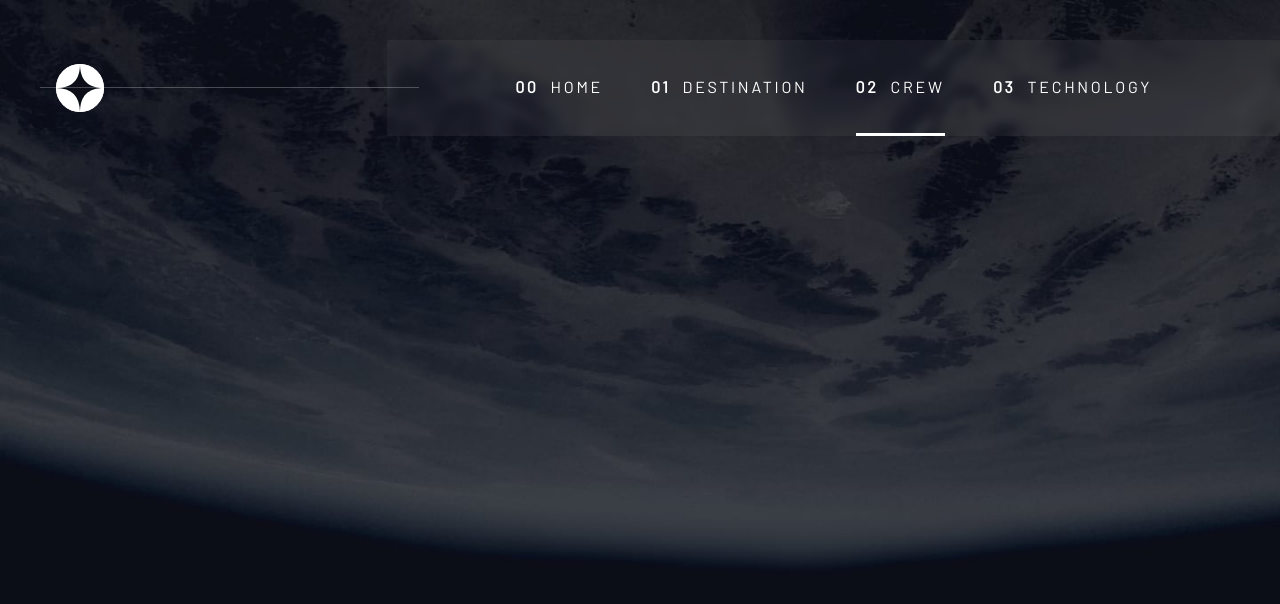
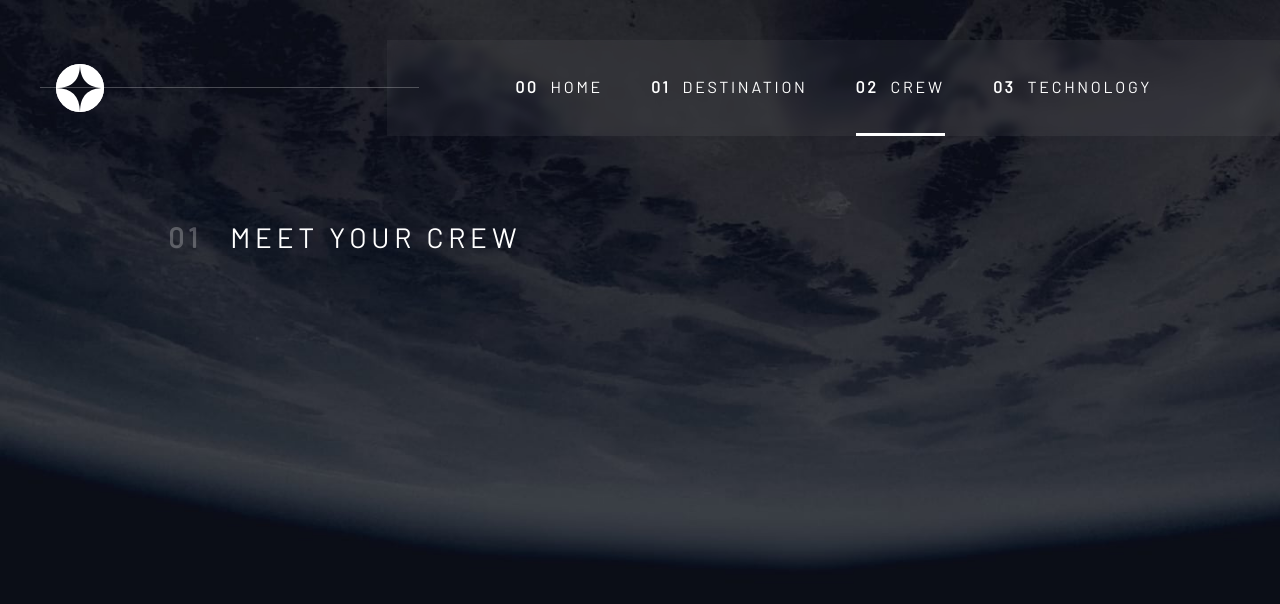
Before and after one commit to PCPbiscuit/Space-travel-ts, a Next.js app: page /crew in a window 1280 px wide. Shown: the top 604 px of the page. Built offline with nearby package versions, Linux system fonts and the light colour scheme; a web font is replaced by a local one.

Commit message:
init crew page

```diff
--- a/src/pages/crew/index.tsx
+++ b/src/pages/crew/index.tsx
@@ -19,8 +19,14 @@ type Props = {
 };
 
 const Crew: NextPage<Props> = ({ crew }) => {
-  console.log(crew);
-  return <div></div>;
+  return (
+    <div className="flex flex-col px-28 pt-20 w-full space-y-16">
+      <div className="flex space-x-7 items-center text-semi text-white tracking-widest uppercase">
+        <h2 className="opacity-25 font-bold">01</h2>
+        <h2>Meet your crew</h2>
+      </div>
+    </div>
+  );
 };
 
 export default Crew;
```
